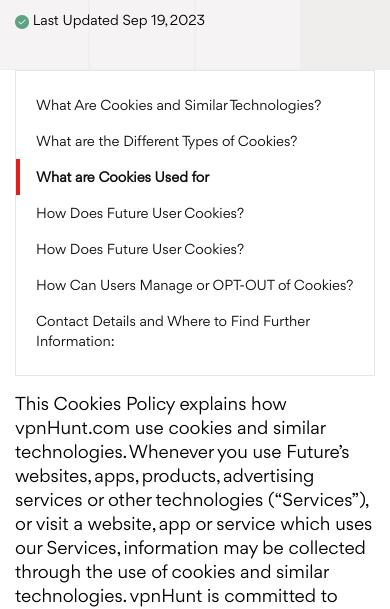
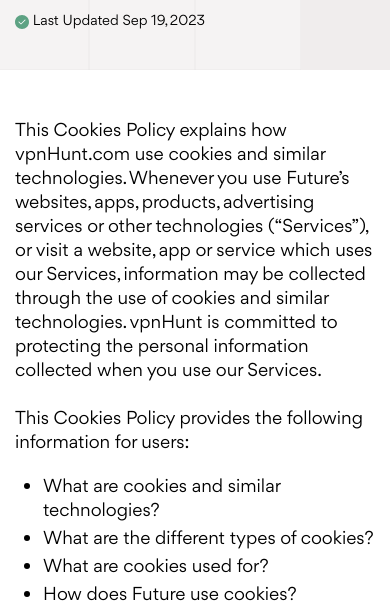
Before and after one commit to CyberpointMedia/VPNhuntFrontend, a website: page dist/cookies-policy.html in a window 390 px wide. Shown: the part 271-880 px from the top of the page. Drawn offline with nearby package versions, Linux system fonts and the light colour scheme.

Commit message:
policy page, disclaimer, terms-conditions and cookies page done

```diff
--- a/dist/cookies-policy.html
+++ b/dist/cookies-policy.html
@@ -145,16 +145,16 @@
     <!-- page link end -->
 
     <!-- cookies policy content section start here -->
-    <section class="our-expertise-sec lg:py-14">
+    <section class="our-expertise-sec lg:py-14 py-8">
         <div class="container">
             <div class="flex lg:flex-row flex-col flex-wrap relative items-start pl-0 md:pl-10 lg:pl-0">
                 <div class="lg:w-3/12 rounded-lg sticky mb-3 md:mb-4 lg:mb-0">
                     <p class="mb-2 md-sm-none">Table of Contents:</p>
-                    <div id="table-of-contents" class="flex-column text-sm bg-white border py-4 table-content overflow-y-scroll max-h-80"></div>
+                    <div id="table-of-contents" class="flex-column text-sm bg-white border py-4 table-content overflow-y-scroll max-h-80 hidden lg:block"></div>
                 </div>
                 <div class="lg:w-3/4 lg:pl-16 text-left">
                     <!-- tab content start -->
-                    <div class="vertical-tb-content mt-1 md:pl-10">
+                    <div class="vertical-tb-content mt-1 lg:pl-10">
                         <!-- tab content start -->
                         <div class="text-medium w-full tab-content">
                             <div class="overview-content">
```
Also changed, not shown: dist/privacy-policy.html (+3 -3 lines), dist/terms-conditions.html (+3 -3 lines), dist/style.css.
